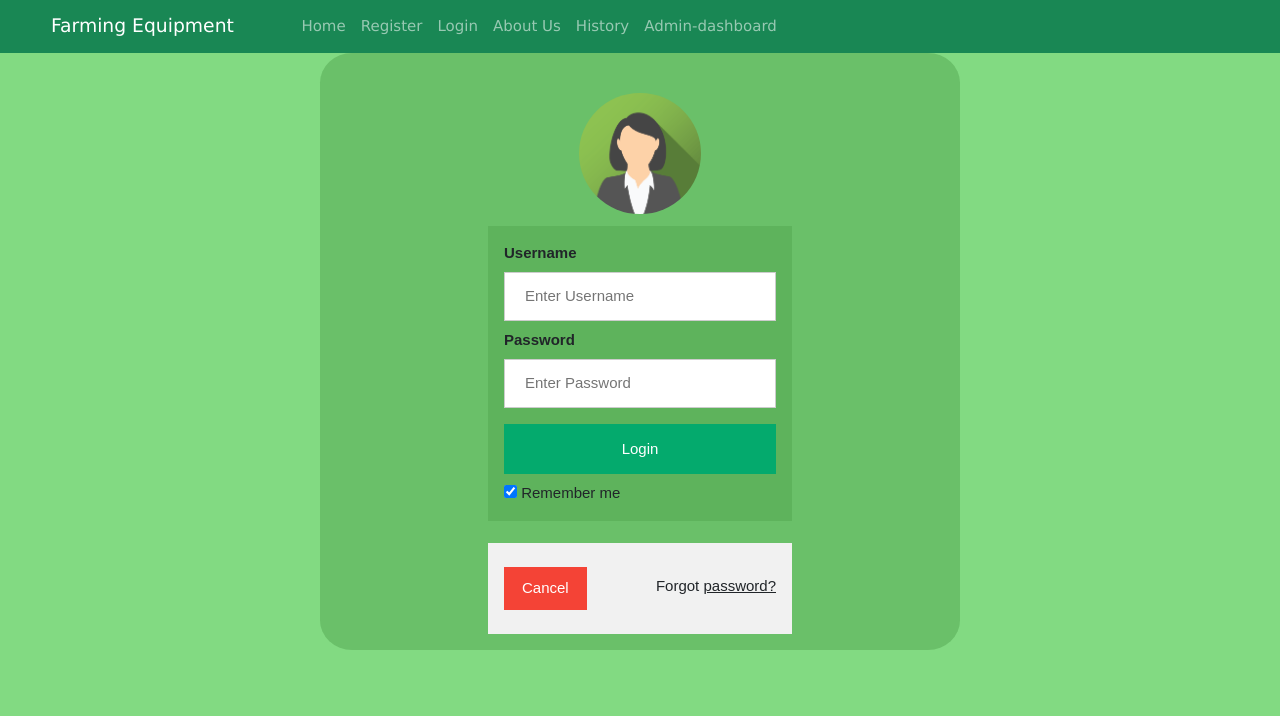
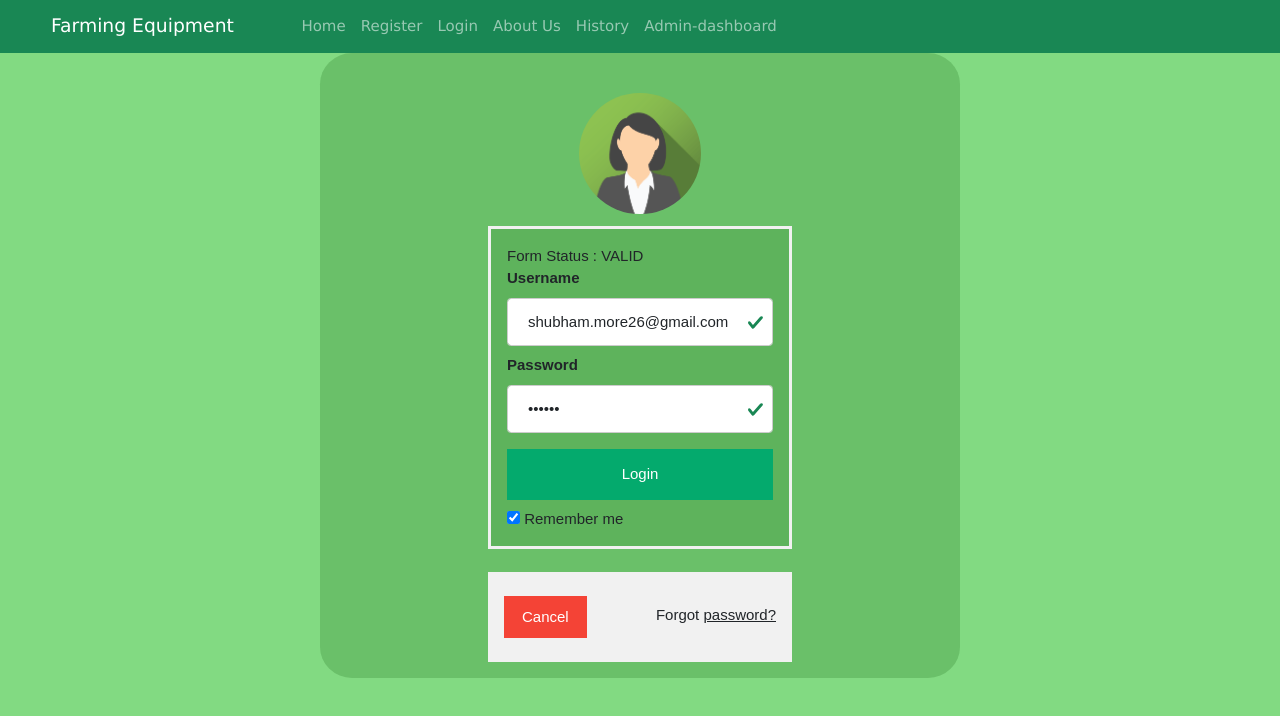
Before and after one commit to shubhammore27/farm-FE, an Angular app in the folder farm/: page /login in a window 1280 px wide. Shown: the top 716 px of the page. Built offline with nearby package versions, Linux system fonts and the light colour scheme.

Commit message:
login with route

```diff
--- a/farm/src/Services/shared.service.ts
+++ b/farm/src/Services/shared.service.ts
@@ -23,5 +23,9 @@ export class SharedService {
     return this.http.post(environment.baseUrl + UrlMapping.verifyEmail, email)
   }
 
+  login(body :any) {
+    return this.http.post(environment.baseUrl + UrlMapping.login, body)
+  }
+
 
 }
--- a/farm/src/UrlMapping.ts
+++ b/farm/src/UrlMapping.ts
@@ -3,5 +3,6 @@ export class UrlMapping {
     public static sendOTP = '/farm/sendOTP';
     public static farmer_registration = '/farm/farmer_registration';
     public static verifyEmail = '/farm/verifyEmail';
+    public static login = '/farm/login';
 
 }
--- a/farm/src/app/login-page/login-page.component.html
+++ b/farm/src/app/login-page/login-page.component.html
@@ -4,17 +4,18 @@
             <img src="../../assets/img/img_avatar2.png" alt="Avatar" class="avatar">
         </div>
 
-        <div class="container">
-        <label for="uname"><b>Username</b></label>
-        <input type="text" placeholder="Enter Username" name="uname" required>
-        <label for="psw"><b>Password</b></label>
-        <input type="password" placeholder="Enter Password" name="psw" required>
+        <form class="container form-container" [formGroup]="login_form">
+            Form Status : {{login_form.status}} <br>
+            <label for="uname"><b>Username</b></label>
+            <input class="form-control" type="text" placeholder="Enter Username" formControlName='username' [ngClass]=" login_form.controls['username'].touched && login_form.controls['username'].invalid ? 'is-invalid' : login_form.controls['username'].invalid ?'' : 'is-valid' " >
+            <label for="psw"><b>Password</b></label>
+            <input  class="form-control"  type="password" placeholder="Enter Password" formControlName='password' [ngClass]=" login_form.controls['password'].touched && login_form.controls['password'].invalid ? 'is-invalid' : login_form.controls['password'].invalid ?'' : 'is-valid' ">
 
-        <button type="submit">Login</button>
-        <label>
-            <input type="checkbox" checked="checked" name="remember"> Remember me
-        </label>
-        </div>
+            <button type="submit" (click)="login()">Login</button>
+            <label>
+                <input type="checkbox" checked="checked" name="remember"> Remember me
+            </label>
+        </form>
 
         <div class="container mt-4" style="background-color:#f1f1f1">
             <button type="button" class="cancelbtn">Cancel</button>
--- a/farm/src/app/login-page/login-page.component.ts
+++ b/farm/src/app/login-page/login-page.component.ts
@@ -1,4 +1,8 @@
 import { Component, OnInit } from '@angular/core';
+import { FormBuilder, Validators } from '@angular/forms';
+import { SharedService } from '../../Services/shared.service';
+import { ToastrService } from 'ngx-toastr';
+import { Routes, RouterModule ,Router} from '@angular/router';
 
 @Component({
   selector: 'app-login-page',
@@ -7,7 +11,31 @@ import { Component, OnInit } from '@angular/core';
 })
 export class LoginPageComponent implements OnInit {
 
-  constructor() { }
+  constructor(public fb:FormBuilder, public SharedService_: SharedService, public toastr: ToastrService, private router: Router) { }
+
+  login_form =  this.fb.group(
+    {
+      username: ['shubham.more26@gmail.com', Validators.required],
+      password: ['123123', Validators.required],
+    }
+  );
+
+  login() {
+    if (this.login_form.valid) {
+      this.SharedService_.login(this.login_form.value).subscribe((res : any)  => {
+        if(res.status == 200){
+          this.toastr.success("Login Successfull.")
+          this.login_form.reset();
+          this.router.navigateByUrl('admin-dashboard');
+        }
+        if(res.status == 400){
+          this.toastr.error("Login Error.")
+        }
+      })
+    }else {
+      this.toastr.warning("Login form not valid...")
+    }
+  }
 
   ngOnInit(): void {
   }
```
